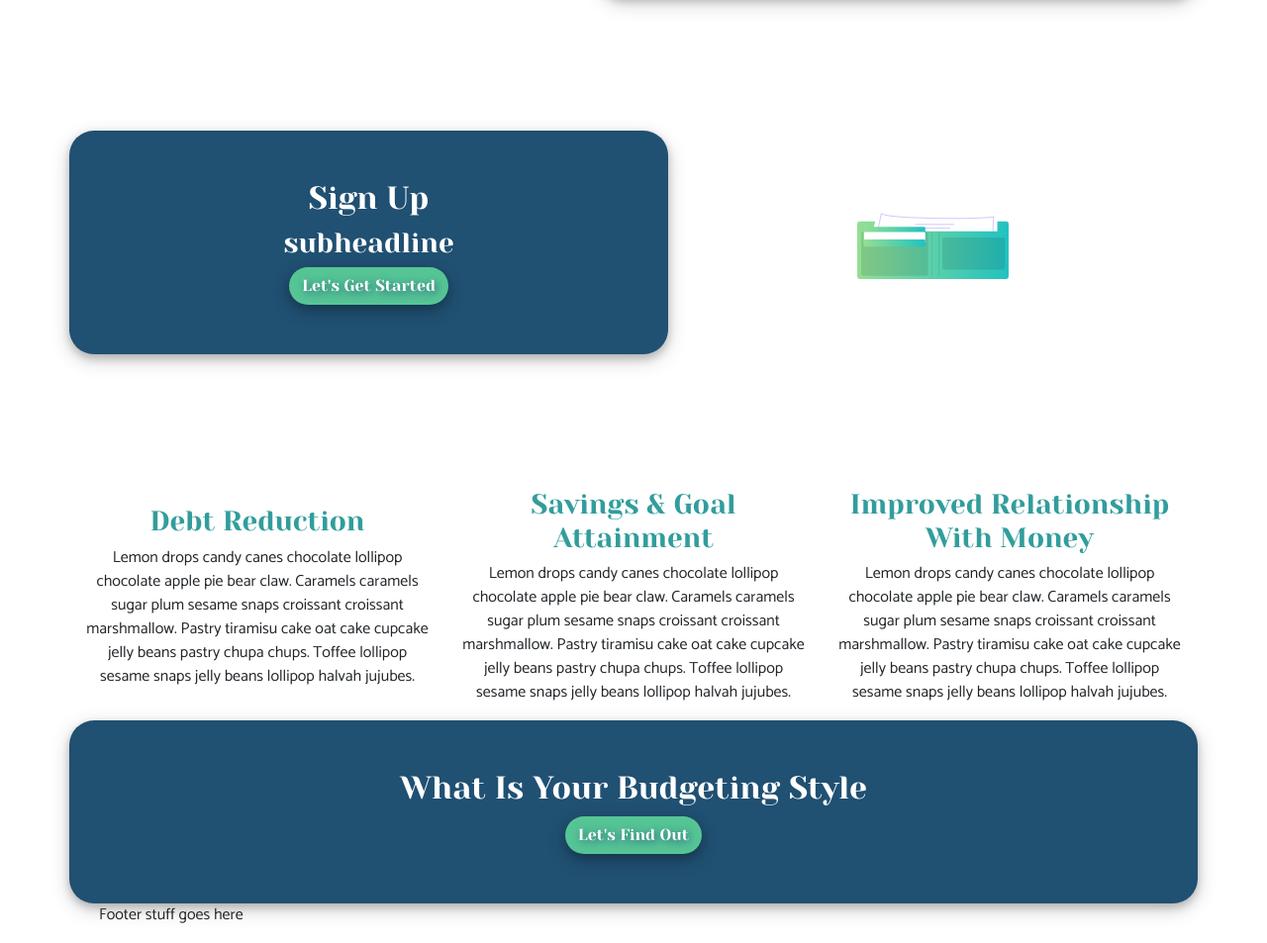
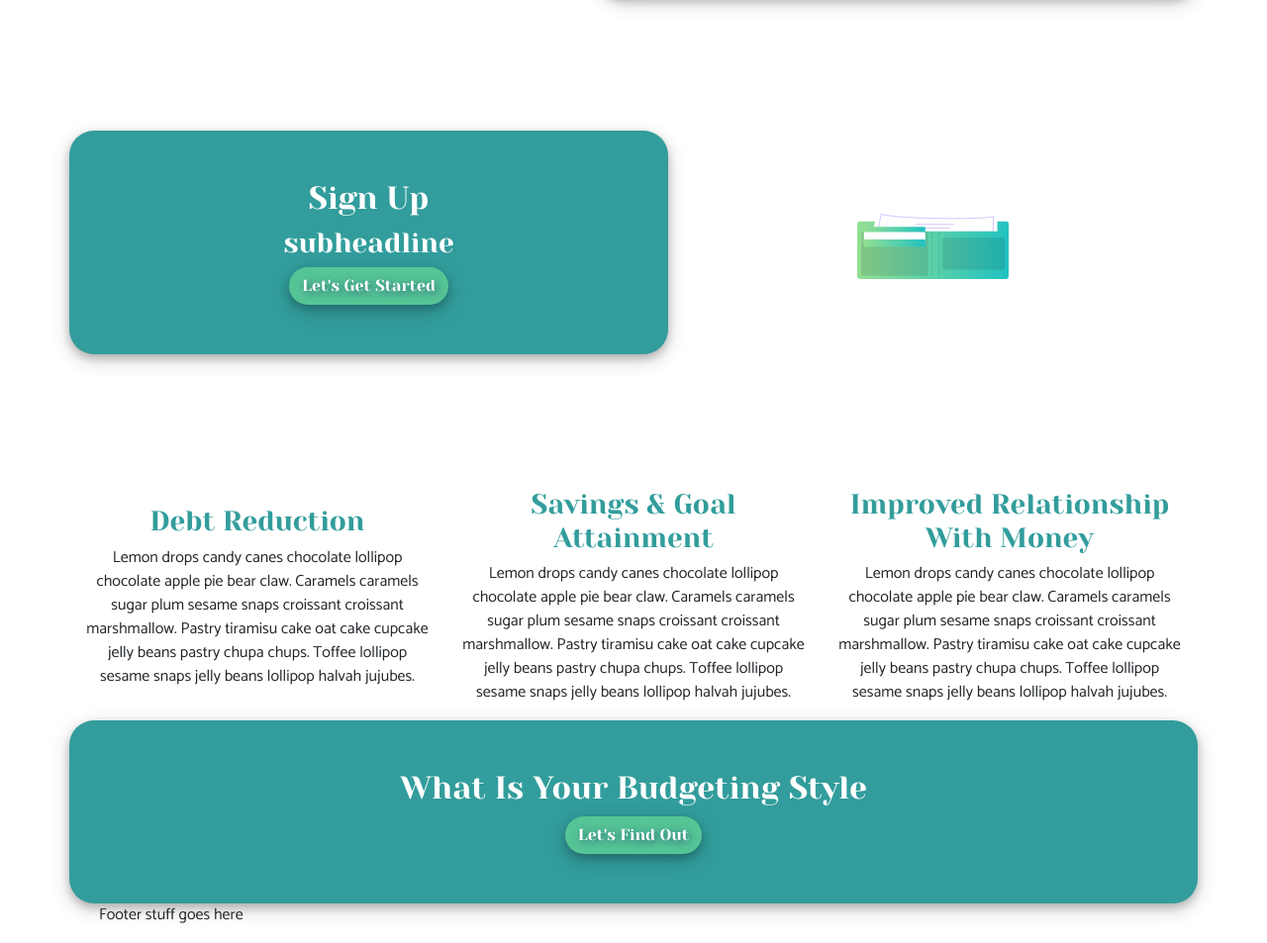
Before and after one commit to SirenaAlyceDev/budget, a website: page index.html in a window 1280 px wide. Shown: the part 682-1635 px from the top of the page at 99% size. Drawn offline with nearby package versions, Linux system fonts and the light colour scheme.

Commit message:
style change

```diff
--- a/css/style.css
+++ b/css/style.css
@@ -71,7 +71,7 @@ ul.hero-social {
 }
 
 .signup {
-    background: rgb(32,80,114);
+    background: #329d9c;
     color: #ffffff;
     border-radius: 25px;
     padding: 50px;
@@ -79,7 +79,7 @@ ul.hero-social {
 }
 
 .budget-style {
-    background: rgb(32,80,114);
+    background: #329d9c;
     color: #ffffff;
     border-radius: 25px;
     padding: 50px;
```
